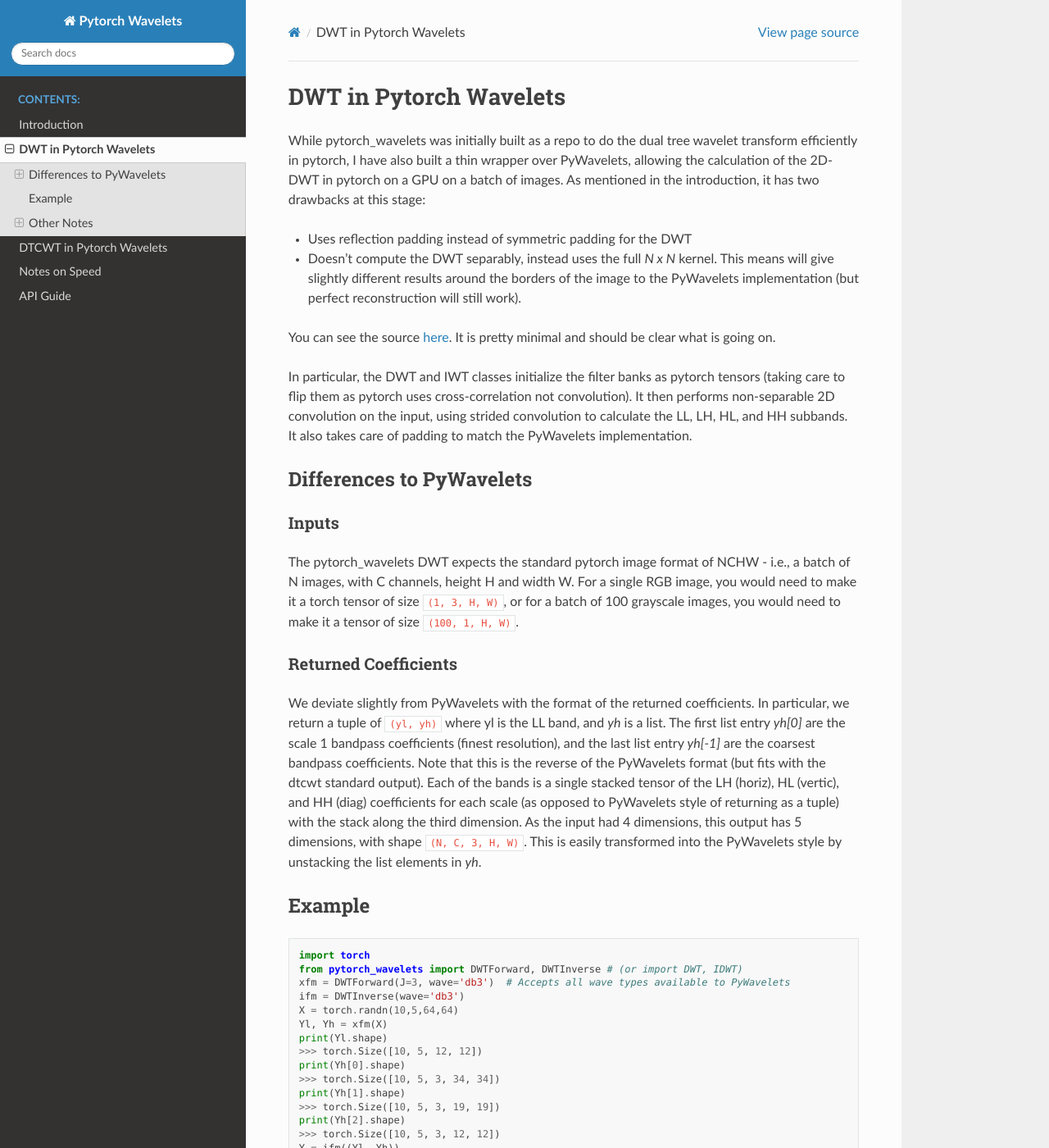
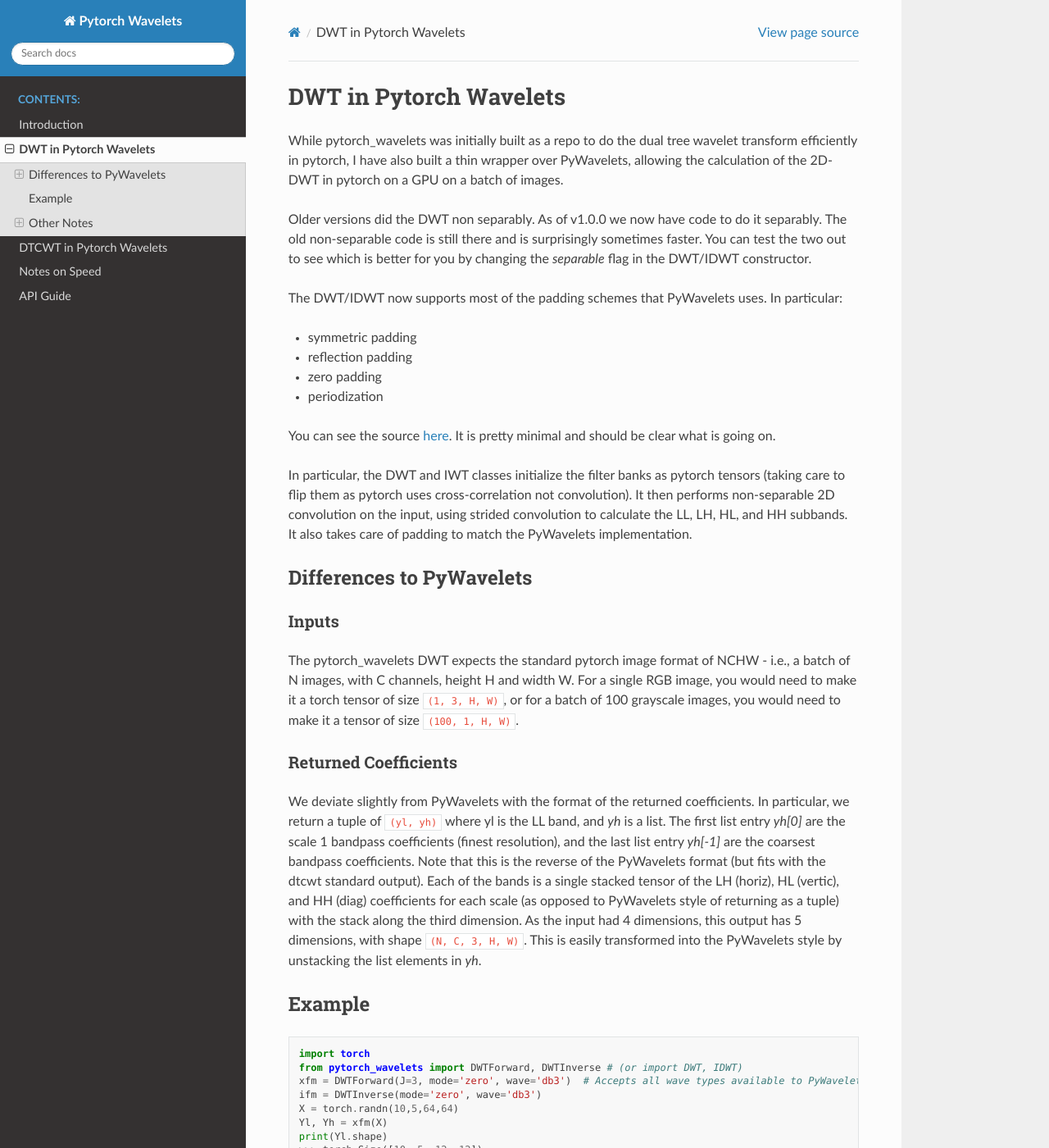
Before and after one commit to fbcotter/pytorch_wavelets, a Sphinx documentation site: the page built from docs/dwt.rst, in a window 1280 px wide and 1400 px high. Shown: the whole window at 82% size. Built offline with Sphinx 7.4.7 and the Read the Docs theme 2.0.0, drawn with Linux system fonts in a browser that asks for light colours.

```diff
--- a/docs/dtcwt.rst
+++ b/docs/dtcwt.rst
@@ -155,9 +155,8 @@ E.g. an input of shape of :math:`(N, C_{in}, H_{in}, W_{in})` will have bandpass
 coefficients with shapes :math:`list(N, C_{in}, 6, H_{in}'', W_{in}'', 2)`,
 (we've put dashes next to the height and width as they will change with scale).
 
-You can swap the channel and orientation dimension with the `o_before_c`
-parameter, in which case the bandpass outputs will have shape
-:math:`list(N, 6, C_{in}, H_{in}'', W_{in}'', 2)`.
+You can choose where the orientations and real and imaginary dimensions go with
+the options `o_dim` and `ri_dim`, which are by default 2 and -1.
 
 Including all the lowpasses
 ~~~~~~~~~~~~~~~~~~~~~~~~~~~
--- a/docs/dwt.rst
+++ b/docs/dwt.rst
@@ -4,13 +4,20 @@ DWT in Pytorch Wavelets
 While pytorch_wavelets was initially built as a repo to do the dual tree wavelet
 transform efficiently in pytorch, I have also built a thin wrapper over
 PyWavelets, allowing the calculation of the 2D-DWT in pytorch on a GPU on
-a batch of images. As mentioned in the introduction, it has two drawbacks at
-this stage:
+a batch of images.
 
-- Uses reflection padding instead of symmetric padding for the DWT
-- Doesn't compute the DWT separably, instead uses the full `N x N` kernel. This
-  means will give slightly different results around the borders of the image to
-  the PyWavelets implementation (but perfect reconstruction will still work).
+Older versions did the DWT non separably. As of v1.0.0 we now
+have code to do it separably. The old non-separable code is still there and is
+surprisingly sometimes faster. You can test the two out to see which is better
+for you by changing the `separable` flag in the DWT/IDWT constructor.
+
+The DWT/IDWT now supports most of the padding schemes that PyWavelets uses. In
+particular:
+
+- symmetric padding
+- reflection padding
+- zero padding
+- periodization
 
 You can see the source `here <_modules/pytorch_wavelets/dwt/transform2d.html#DWTForward>`_.
 It is pretty minimal and should be clear what is going on.
@@ -54,8 +61,8 @@ Example
 
     import torch
     from pytorch_wavelets import DWTForward, DWTInverse # (or import DWT, IDWT)
-    xfm = DWTForward(J=3, wave='db3')  # Accepts all wave types available to PyWavelets
-    ifm = DWTInverse(wave='db3')
+    xfm = DWTForward(J=3, mode='zero', wave='db3')  # Accepts all wave types available to PyWavelets
+    ifm = DWTInverse(mode='zero', wave='db3')
     X = torch.randn(10,5,64,64)
     Yl, Yh = xfm(X)
     print(Yl.shape)
--- a/pytorch_wavelets/_version.py
+++ b/pytorch_wavelets/_version.py
@@ -1,2 +1,2 @@
 # IMPORTANT: before release, remove the 'devN' tag from the release name
-__version__ = '0.1.2'
+__version__ = '1.0.0'
```
Also changed, not shown: README.rst (+14 -12 lines), 5 other files.
